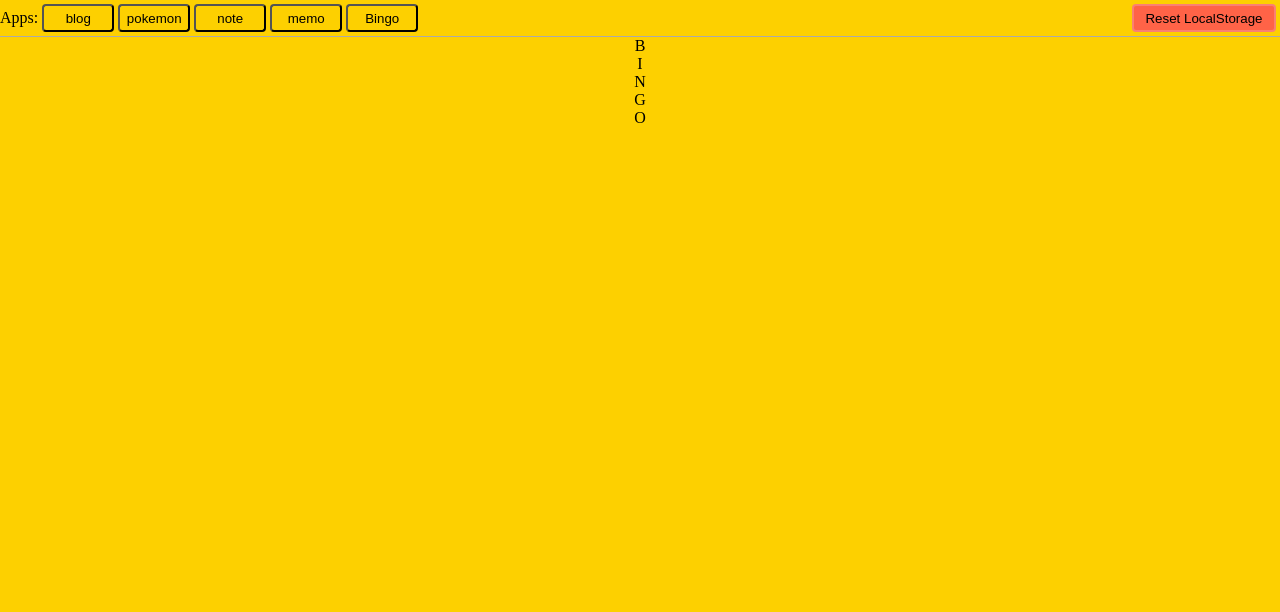
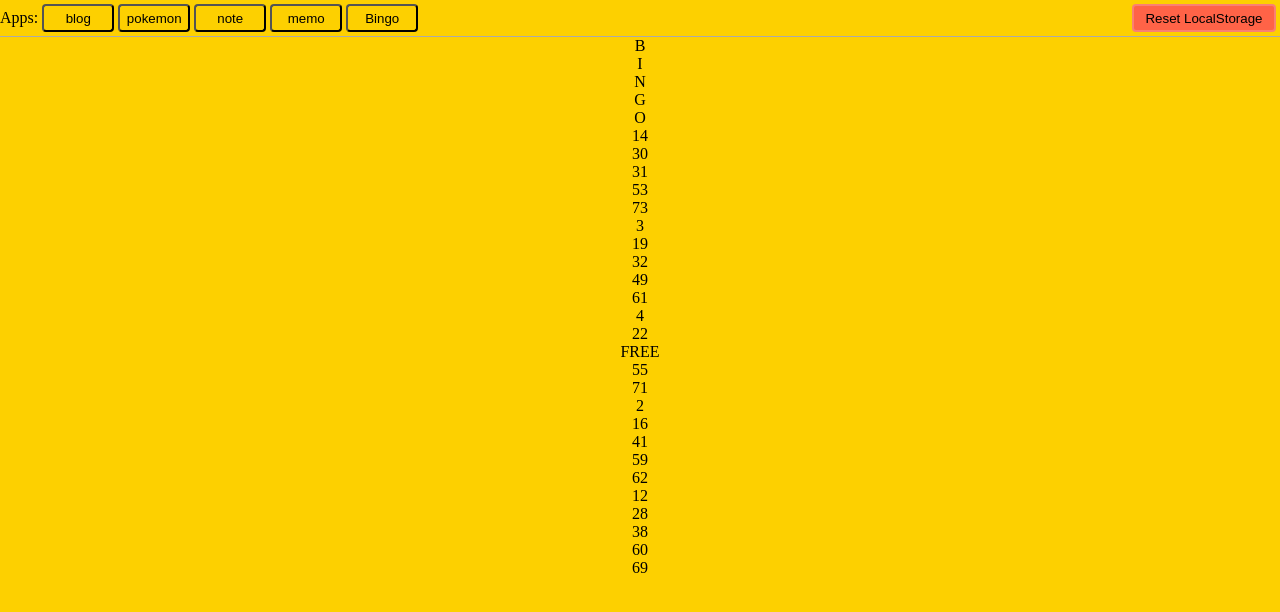
Before and after one commit to kentem-hi-murota/ReactTraining, a React (Vite) app: page / in a window 1280 px wide. Both pictures are taken after a click on the button "Bingo". Shown: the top 612 px of the page. Built offline with nearby package versions, Linux system fonts and the light colour scheme; no server answers; the database is empty; the HTML template or start-up script is replaced by a standard one.

Commit message:
ビンゴシートのhtml要素を作成

```diff
--- a/src/Components/Bingo/Bingo.tsx
+++ b/src/Components/Bingo/Bingo.tsx
@@ -24,6 +24,15 @@ function Bingo() {
       {'BINGO'.split('').map((char) => (
         <div key={char}>{char}</div>
       ))}
+      {bingoSheet.map((row, index) => {
+        return (
+          <div key={index}>
+            {row.map((number) => (
+              <div key={number}>{number}</div>
+            ))}
+          </div>
+        );
+      })}
     </div>
   );
 }
```
